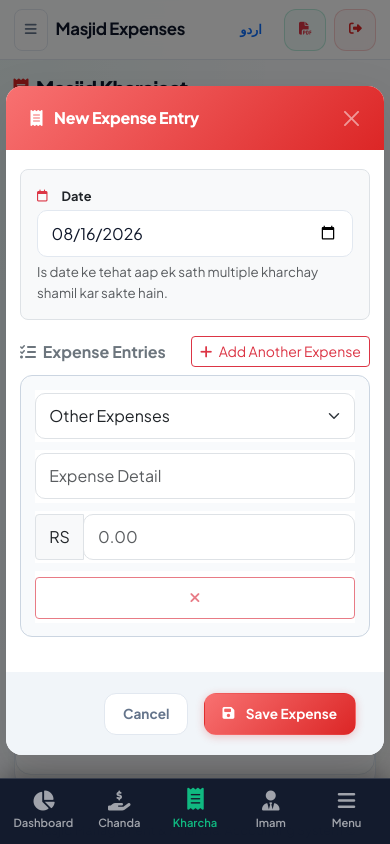
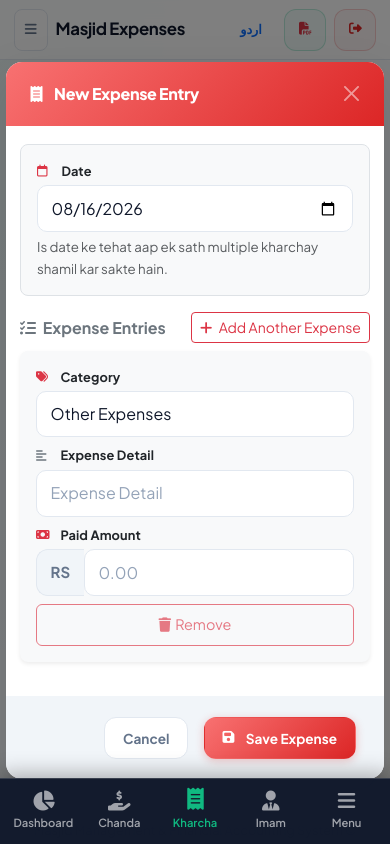
Before and after one commit to Jameel4413/jameya_masjid, a Django app: page /expenses/ in a window 390 px wide, after a click on "New Expense". Run offline with Django 5.2, Linux system fonts and the light colour scheme; the visitor is signed in with stand-in values (Sample User, id 1); data that the repository does not hold is empty; some libraries are stand-ins or nearby versions.

Commit message:
Convert multi-entry form fields to responsive full-width card layout for mobile

```diff
--- a/templates/expenses.html
+++ b/templates/expenses.html
@@ -171,45 +171,38 @@
                         </button>
                     </div>
 
-                    <!-- Dynamic Expense Entry Rows -->
-                    <div class="table-responsive">
-                        <table class="table align-middle" id="expenseRowsTable">
-                            <thead class="table-light">
-                                <tr>
-                                    <th style="width: 28%;">{{ T.category }}</th>
-                                    <th style="width: 37%;">{{ T.expense_detail }}</th>
-                                    <th style="width: 28%;">{{ T.paid_amount }}</th>
-                                    <th style="width: 7%;" class="text-center"></th>
-                                </tr>
-                            </thead>
-                            <tbody id="expenseRowsBody">
-                                <tr class="expense-entry-row">
-                                    <td>
-                                        <select name="category[]" class="form-select form-select-sm" required>
+                    <!-- Dynamic Expense Entry Container -->
+                    <div id="expenseRowsContainer">
+                        <div class="expense-entry-row card p-3 mb-3 bg-light border-0 shadow-sm rounded-3">
+                            <div class="row g-2 align-items-end">
+                                <div class="col-12 col-md-4">
+                                    <label class="form-label-pro text-dark small mb-1"><i class="fa-solid fa-tags text-danger me-1"></i> {{ T.category }}</label>
+                                    <select name="category[]" class="form-select form-select-pro" required style="font-size: 16px; min-height: 46px;">
                                         <option value="UTILITIES">{{ T.utilities }}</option>
                                         <option value="REPAIR">{{ T.repair }}</option>
                                         <option value="CLEANING">{{ T.cleaning }}</option>
                                         <option value="EVENT">{{ T.event }}</option>
                                         <option value="OTHER" selected>{{ T.other_expenses }}</option>
                                     </select>
-                                    </td>
-                                    <td>
-                                        <input type="text" name="description[]" class="form-control form-control-sm" placeholder="{{ T.expense_detail }}" required>
-                                    </td>
-                                    <td>
-                                        <div class="input-group input-group-sm">
-                                            <span class="input-group-text">RS</span>
-                                            <input type="number" step="any" name="amount[]" class="form-control" min="0" placeholder="0.00" required>
                                 </div>
-                                    </td>
-                                    <td class="text-center">
-                                        <button type="button" class="btn btn-sm btn-outline-danger remove-expense-row-btn" title="{{ T.remove_row }}">
-                                            <i class="fa-solid fa-times"></i>
+                                <div class="col-12 col-md-4">
+                                    <label class="form-label-pro text-dark small mb-1"><i class="fa-solid fa-align-left text-secondary me-1"></i> {{ T.expense_detail }}</label>
+                                    <input type="text" name="description[]" class="form-control-pro" placeholder="{{ T.expense_detail }}" required style="font-size: 16px; min-height: 46px;">
+                                </div>
+                                <div class="col-12 col-md-3">
+                                    <label class="form-label-pro text-dark small mb-1"><i class="fa-solid fa-money-bill text-danger me-1"></i> {{ T.paid_amount }}</label>
+                                    <div class="input-group-pro">
+                                        <span class="input-prefix" style="min-height: 46px; font-size: 15px;">RS</span>
+                                        <input type="number" step="any" name="amount[]" class="form-control-pro" min="0" placeholder="0.00" required style="font-size: 16px; min-height: 46px;">
+                                    </div>
+                                </div>
+                                <div class="col-12 col-md-1 text-end text-md-center">
+                                    <button type="button" class="btn btn-outline-danger btn-pro-sm w-100 remove-expense-row-btn" title="{{ T.remove_row }}" style="min-height: 44px; display: flex; align-items: center; justify-content: center;">
+                                        <i class="fa-solid fa-trash d-md-none me-1"></i><i class="fa-solid fa-times d-none d-md-inline"></i> <span class="d-md-none">{{ T.remove_row }}</span>
                                     </button>
-                                    </td>
-                                </tr>
-                            </tbody>
-                        </table>
+                                </div>
+                            </div>
+                        </div>
                     </div>
                 </div>
                 <div class="modal-footer">
@@ -223,56 +216,61 @@
 
 <script>
 document.addEventListener('DOMContentLoaded', function() {
-    const rowsBody = document.getElementById('expenseRowsBody');
+    const rowsContainer = document.getElementById('expenseRowsContainer');
     const addRowBtn = document.getElementById('addExpenseRowBtn');
 
-    if (addRowBtn && rowsBody) {
+    if (addRowBtn && rowsContainer) {
         addRowBtn.addEventListener('click', function() {
-            const newRow = document.createElement('tr');
-            newRow.className = 'expense-entry-row';
-            newRow.innerHTML = `
-                <td>
-                    <select name="category[]" class="form-select form-select-sm" required>
+            const newCard = document.createElement('div');
+            newCard.className = 'expense-entry-row card p-3 mb-3 bg-light border-0 shadow-sm rounded-3';
+            newCard.innerHTML = `
+                <div class="row g-2 align-items-end">
+                    <div class="col-12 col-md-4">
+                        <label class="form-label-pro text-dark small mb-1"><i class="fa-solid fa-tags text-danger me-1"></i> {{ T.category }}</label>
+                        <select name="category[]" class="form-select form-select-pro" required style="font-size: 16px; min-height: 46px;">
                             <option value="UTILITIES">{{ T.utilities }}</option>
                             <option value="REPAIR">{{ T.repair }}</option>
                             <option value="CLEANING">{{ T.cleaning }}</option>
                             <option value="EVENT">{{ T.event }}</option>
                             <option value="OTHER" selected>{{ T.other_expenses }}</option>
                         </select>
-                </td>
-                <td>
-                    <input type="text" name="description[]" class="form-control form-control-sm" placeholder="{{ T.expense_detail }}" required>
-                </td>
-                <td>
-                    <div class="input-group input-group-sm">
-                        <span class="input-group-text">RS</span>
-                        <input type="number" step="any" name="amount[]" class="form-control" min="0" placeholder="0.00" required>
                     </div>
-                </td>
-                <td class="text-center">
-                    <button type="button" class="btn btn-sm btn-outline-danger remove-expense-row-btn" title="{{ T.remove_row }}">
-                        <i class="fa-solid fa-times"></i>
+                    <div class="col-12 col-md-4">
+                        <label class="form-label-pro text-dark small mb-1"><i class="fa-solid fa-align-left text-secondary me-1"></i> {{ T.expense_detail }}</label>
+                        <input type="text" name="description[]" class="form-control-pro" placeholder="{{ T.expense_detail }}" required style="font-size: 16px; min-height: 46px;">
+                    </div>
+                    <div class="col-12 col-md-3">
+                        <label class="form-label-pro text-dark small mb-1"><i class="fa-solid fa-money-bill text-danger me-1"></i> {{ T.paid_amount }}</label>
+                        <div class="input-group-pro">
+                            <span class="input-prefix" style="min-height: 46px; font-size: 15px;">RS</span>
+                            <input type="number" step="any" name="amount[]" class="form-control-pro" min="0" placeholder="0.00" required style="font-size: 16px; min-height: 46px;">
+                        </div>
+                    </div>
+                    <div class="col-12 col-md-1 text-end text-md-center">
+                        <button type="button" class="btn btn-outline-danger btn-pro-sm w-100 remove-expense-row-btn" title="{{ T.remove_row }}" style="min-height: 44px; display: flex; align-items: center; justify-content: center;">
+                            <i class="fa-solid fa-trash d-md-none me-1"></i><i class="fa-solid fa-times d-none d-md-inline"></i> <span class="d-md-none">{{ T.remove_row }}</span>
                         </button>
-                </td>
+                    </div>
+                </div>
             `;
-            rowsBody.appendChild(newRow);
+            rowsContainer.appendChild(newCard);
             updateRemoveButtons();
         });
 
-        rowsBody.addEventListener('click', function(e) {
+        rowsContainer.addEventListener('click', function(e) {
             const btn = e.target.closest('.remove-expense-row-btn');
             if (btn) {
-                const rows = rowsBody.querySelectorAll('.expense-entry-row');
+                const rows = rowsContainer.querySelectorAll('.expense-entry-row');
                 if (rows.length > 1) {
-                    btn.closest('tr').remove();
+                    btn.closest('.expense-entry-row').remove();
                     updateRemoveButtons();
                 }
             }
         });
 
         function updateRemoveButtons() {
-            const rows = rowsBody.querySelectorAll('.expense-entry-row');
-            const btns = rowsBody.querySelectorAll('.remove-expense-row-btn');
+            const rows = rowsContainer.querySelectorAll('.expense-entry-row');
+            const btns = rowsContainer.querySelectorAll('.remove-expense-row-btn');
             btns.forEach(btn => {
                 btn.disabled = (rows.length <= 1);
             });
```
Also changed, not shown: templates/weekly_income.html (+55 -57 lines). Lines whose indentation alone changed are shown as unchanged.
